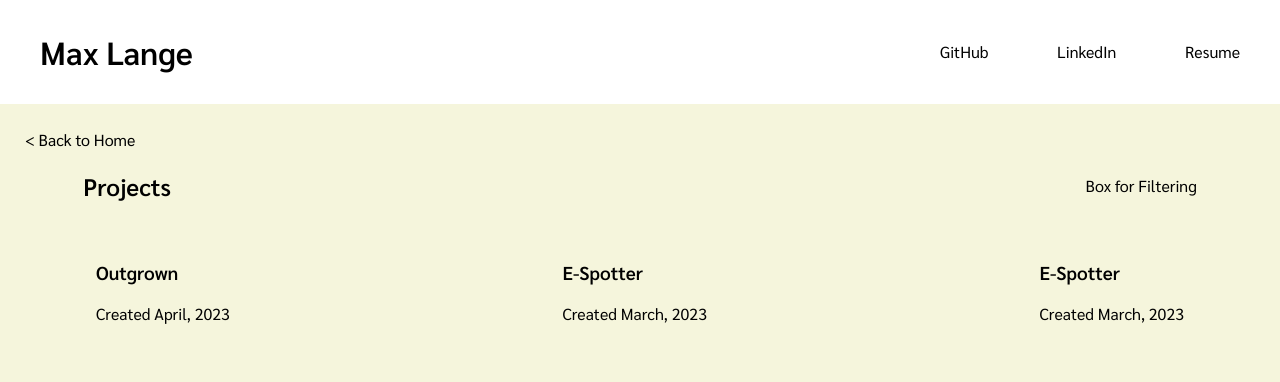
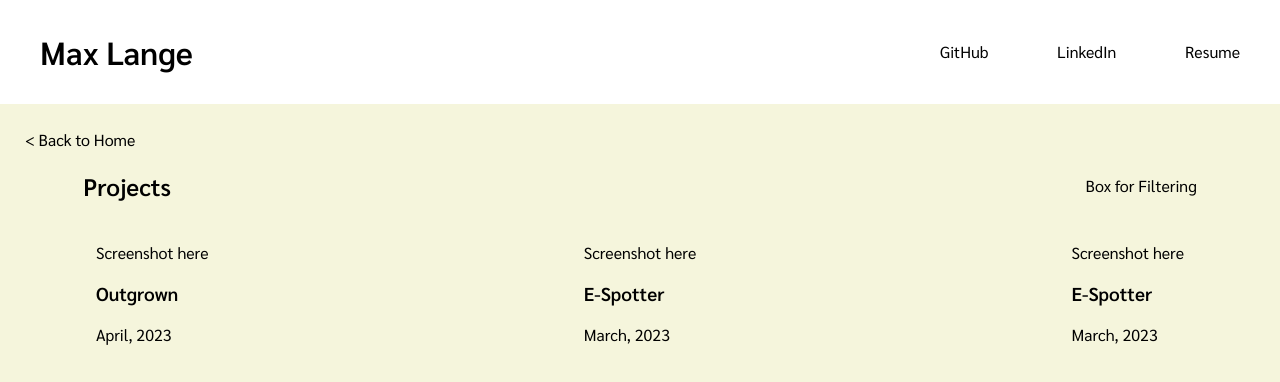
Before and after one commit to Abekomon/personal-site, a React (Vite) app: page /projects in a window 1280 px wide. Shown: the top 382 px of the page. Built offline with nearby package versions, Linux system fonts and the light colour scheme.

Commit message:
Removed unnecessary 'Created' text

```diff
--- a/src/Components/Project/Project.jsx
+++ b/src/Components/Project/Project.jsx
@@ -5,8 +5,11 @@ export default function Project({info}) {
   const {name, date} = info
   return (
     <div className="project-box">
-      <h3>{name}</h3>
-      <p>{`Created ${date}`}</p>
+      <div>Screenshot here</div>
+      <div className="info-box">
+        <h3>{name}</h3>
+        <p>{date}</p>
+      </div>
     </div>
   )
 }
```
